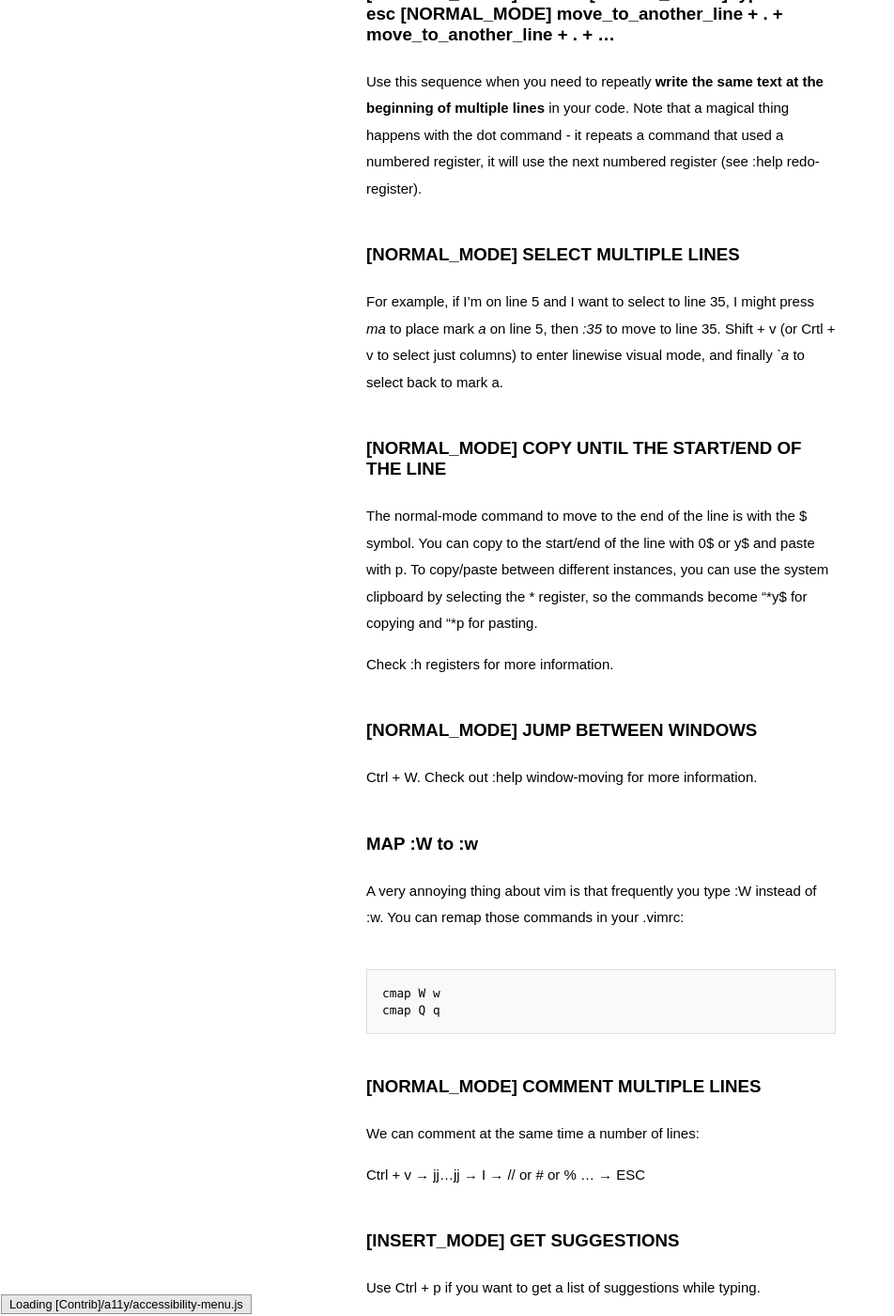
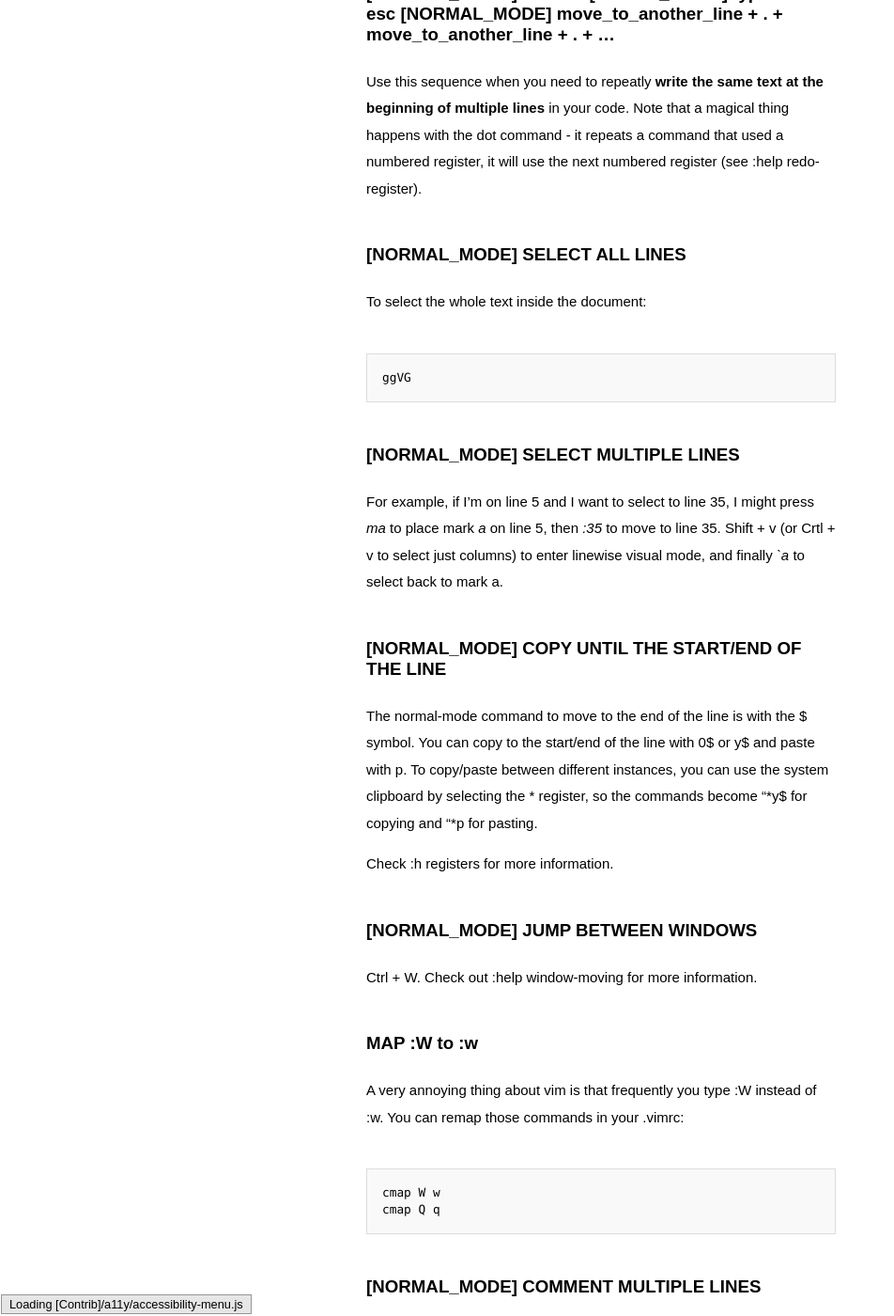
Before and after one commit to jootse84/jootse84.github.io, a Jekyll site: the page built from _posts/2017-02-28-mental-note:-vi-useful-commands.md, in a window 1280 px wide and 1400 px high, scrolled down 1845 px. Shown: the whole window at 94% size, without its empty margins (0-952 px from the left). Built offline with Jekyll 4.4.1, drawn with Linux system fonts in a browser that asks for light colours; some web fonts are replaced; comment, search, counter and statistics services are not loaded; some of the changed text lies outside the part shown.

Commit message:
New commands on vi post

````diff
--- a/_posts/2017-02-28-mental-note:-vi-useful-commands.md
+++ b/_posts/2017-02-28-mental-note:-vi-useful-commands.md
@@ -40,6 +40,14 @@ Delete from your current position until the end of the line.
 
 Use this sequence when you need to repeatly **write the same text at the beginning of multiple lines** in your code. Note that a magical thing happens with the dot command - it repeats a command that used a numbered register, it will use the next numbered register (see :help redo-register).
 
+### [NORMAL_MODE] SELECT ALL LINES
+
+To select the whole text inside the document:
+
+```
+ggVG
+```
+
 ### [NORMAL_MODE] SELECT MULTIPLE LINES
 
 For example, if I'm on line 5 and I want to select to line 35, I might press *ma* to place mark *a* on line 5, then *:35* to move to line 35. Shift + v (or Crtl + v to select just columns) to enter linewise visual mode, and finally *`a* to select back to mark a.
@@ -75,4 +83,8 @@ Use Ctrl + p if you want to get a list of suggestions while typing.
 
 ### [NORMAL_MODE] SELECT WORD UNDER THE CURSOR
 
-bvw or byw
+To visually select inner word:
+
+```
+viw
+```
````
